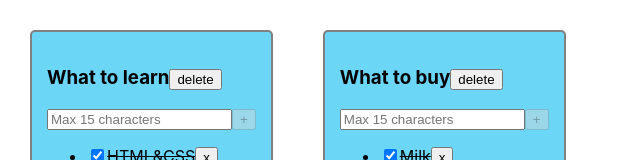
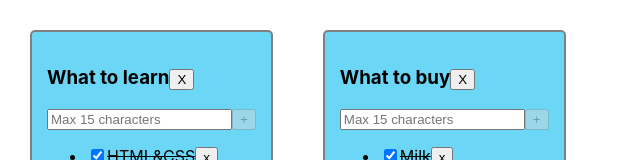
Before and after one commit to ElenaWebDev984/todolist_repeat, a React (Vite) app: page / in a window 1280 px wide. Shown: the top 160 px of the page, without its empty margins (0-640 px from the left). Built offline with nearby package versions, Linux system fonts and the light colour scheme.

Commit message:
added deleteTodolistHandler

```diff
--- a/src/TodolistItem.tsx
+++ b/src/TodolistItem.tsx
@@ -76,6 +76,7 @@ export const TodolistItem = ({
 
     const createChangeFilterHandler = (newFilterValue: FilterValues) => changeTodolistFilter(newFilterValue, todolistId)
 
+    const deleteTodolistHandler = () => deleteTodolist(todolistId)
 
     const addTaskCondition = Boolean(taskTitle && taskTitle.length <= maxTaskTitleLength)
 
@@ -84,7 +85,7 @@ export const TodolistItem = ({
         <div className='todolist'>
             <h3>
                 {title}
-                <Button title='delete' onClickHandler={() => deleteTodolist(todolistId)}/>
+                <Button title='X' onClickHandler={deleteTodolistHandler}/>
             </h3>
             <div>
                 <input value={taskTitle}
```
